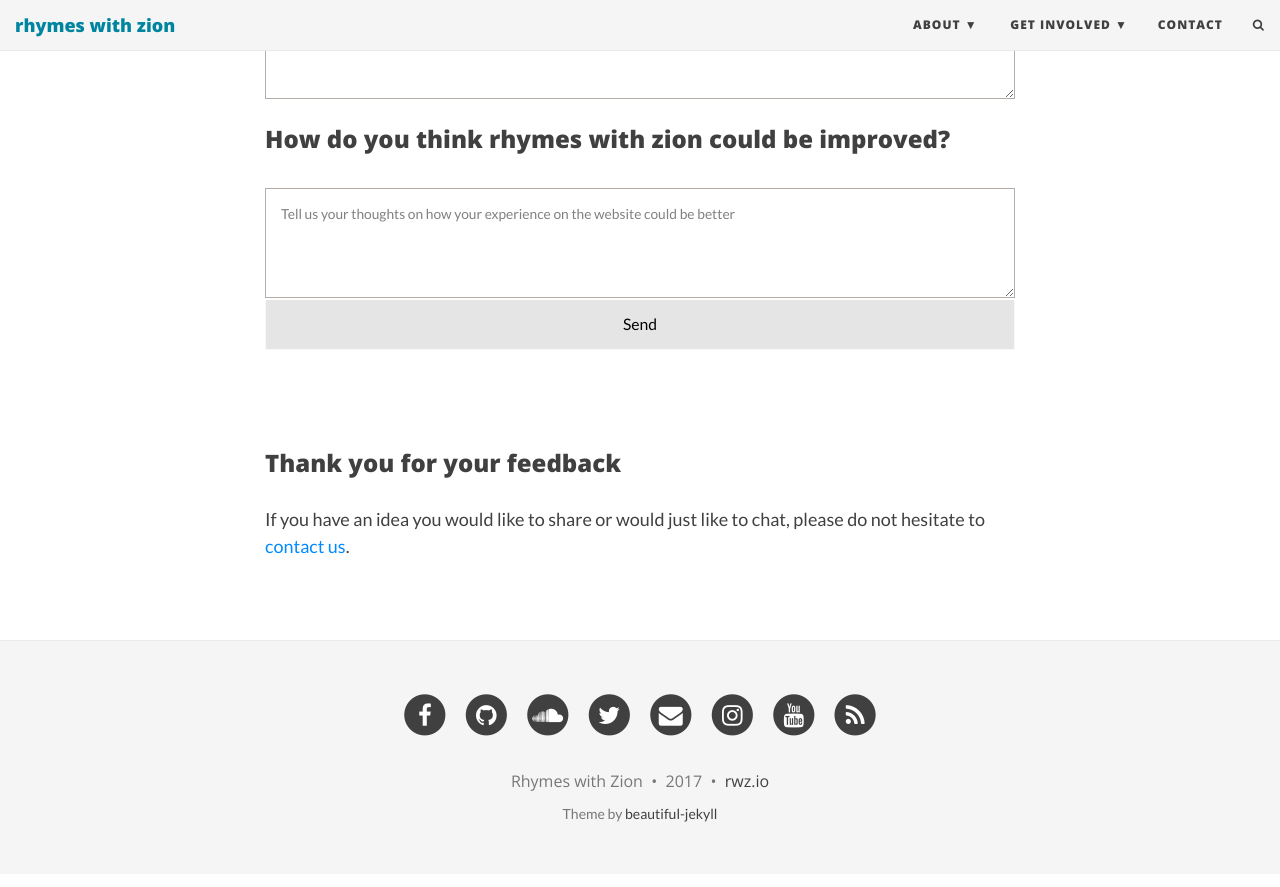
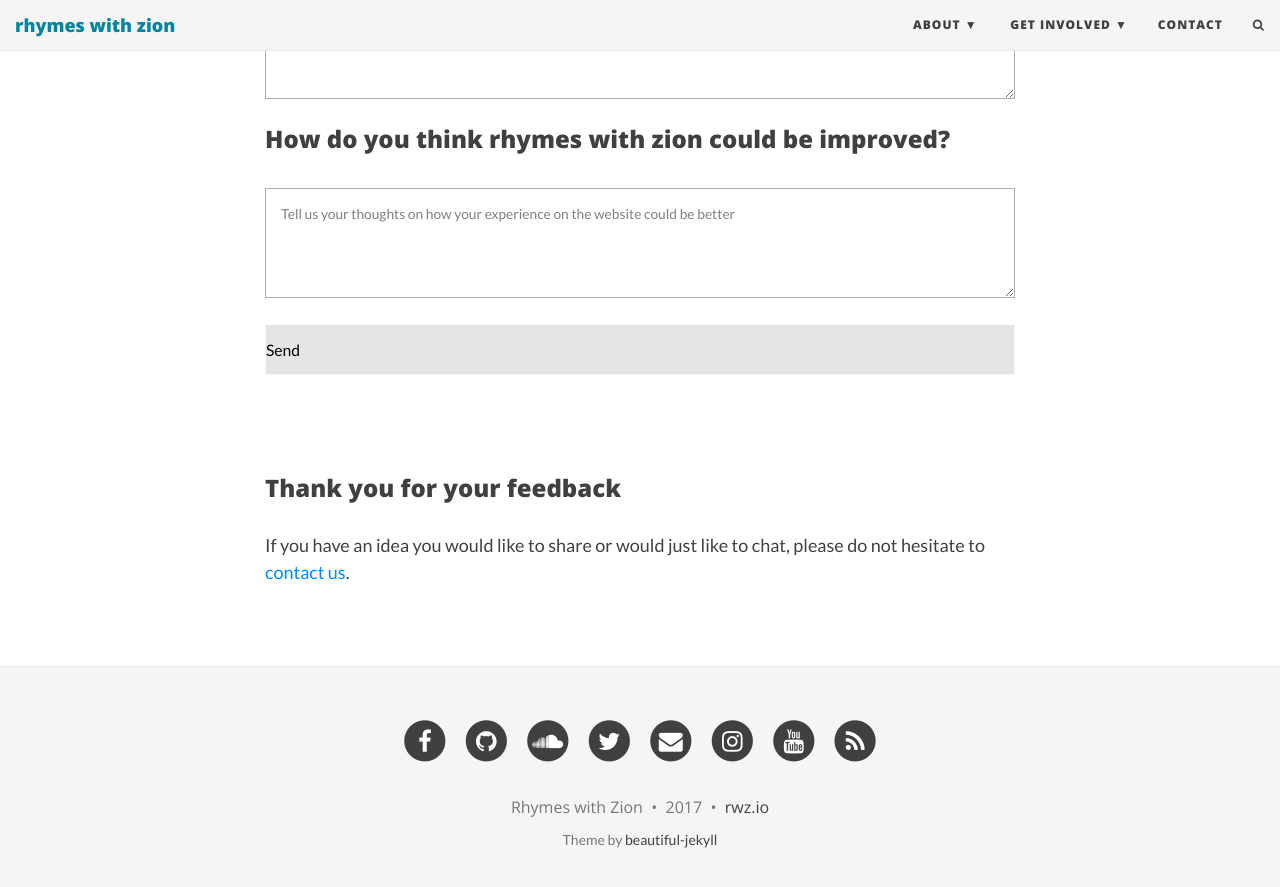
Before and after one commit to rhymeswithzion/rwz-test, a Jekyll site: the page built from feedback.md, in a window 1280 px wide and 900 px high, scrolled down 831 px. Shown: the top 887 px of the window. Built offline with Jekyll 4.4.1, drawn with Linux system fonts in a browser that asks for light colours; some web fonts are replaced; comment, search, counter and statistics services are not loaded.

Commit message:
Update feedback.md

```diff
--- a/feedback.md
+++ b/feedback.md
@@ -26,7 +26,8 @@
   <br>
   <textarea id="message" type="text" placeholder="Tell us your thoughts on how your experience on the website could be better" name="Improve"></textarea>
   <br>
-  <input id="submit" type="submit" value="Send">
+  <br>
+  <input id="submit" type="submit your feedback" value="Send">
 
 </form>
 
```
